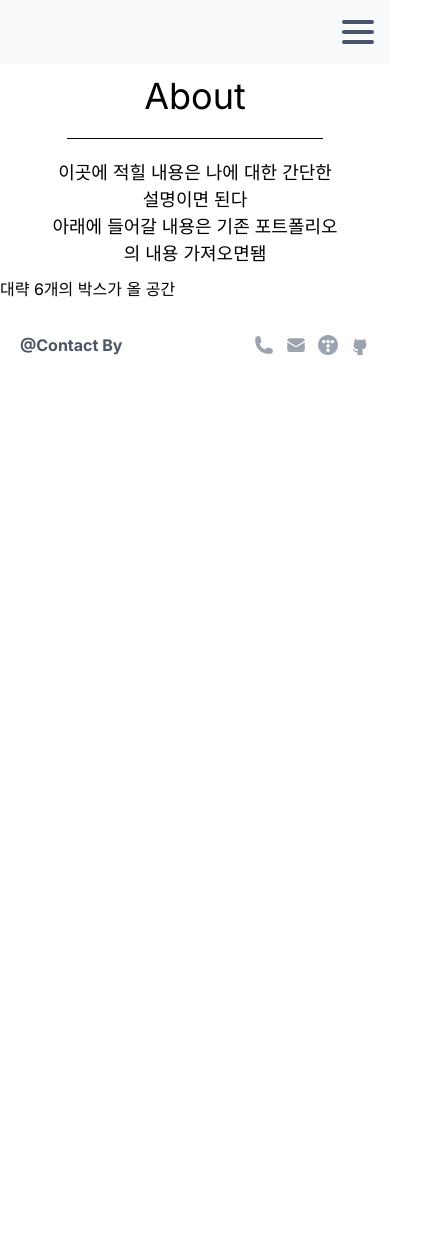
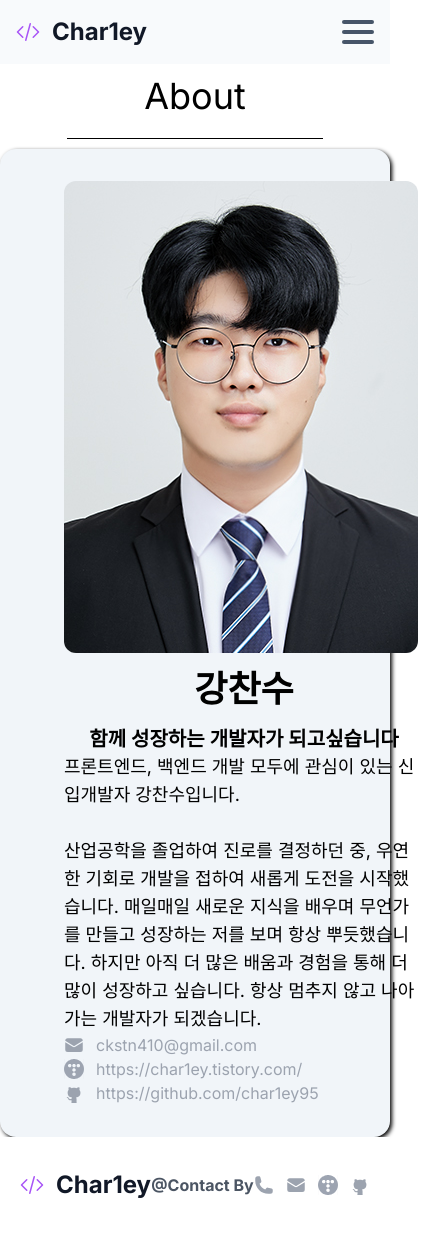
Before and after one commit to char1ey95/char1ey95.github.io, a Next.js app: page /abouts in a window 390 px wide. Shown: the whole page, 424 px wide, since content can reach past the window. Before the commit the page ends 844 px from the top, so only its background shows below. Built offline with nearby package versions, Linux system fonts and the light colour scheme.

Commit message:
Feat: About 페이지 생성

```diff
--- a/src/app/abouts/page.tsx
+++ b/src/app/abouts/page.tsx
@@ -1,3 +1,4 @@
+import About from "@/common/about/about"
 import LgTextBox from "@/components/boxes/lgTextBox"
 import Separator from "@/components/line/separator"
 import MSubject from "@/components/subjects/mSubject"
@@ -7,12 +8,7 @@ const Abouts = () => {
         <div className="mt-16">
             <MSubject>About</MSubject>
             <Separator />
-            <LgTextBox>
-                이곳에 적힐 내용은 나에 대한 간단한 설명이면 된다
-                <br />
-                아래에 들어갈 내용은 기존 포트폴리오의 내용 가져오면됌
-            </LgTextBox>
-            <div>대략 6개의 박스가 올 공간</div>
+            <About />
         </div>
     )
 }
--- a/src/app/page.tsx
+++ b/src/app/page.tsx
@@ -1,5 +1,6 @@
 import Hero from "@/common/hero/hero"
 import ProjectCard from "@/common/project/project"
+import Skill from "@/common/skill/skill"
 import LgTextBox from "@/components/boxes/lgTextBox"
 import Separator from "@/components/line/separator"
 import SubjectSeparator from "@/components/line/subjectSeparator"
@@ -34,10 +35,7 @@ export default async function Home() {
         </LgTextBox>
         <div>대략 6개의 박스가 올 공간</div>
       </div>
-      <div className="">
-        <MSubject>Skill</MSubject>
-        <SubjectSeparator />
-      </div>
+      <Skill />
       <div className="flex py-6 px-40 flex-col items-center gap-6 self-stretch">
         <div className="flex flex-col items-center">
           <MSubject>Project</MSubject>
--- a/src/app/projects/page.tsx
+++ b/src/app/projects/page.tsx
@@ -1,4 +1,5 @@
 import ProjectCard from "@/common/project/project"
+import SimpleDesc from "@/components/description/simpleDesc";
 import SubjectSeparator from "@/components/line/subjectSeparator"
 import MSubject from "@/components/subjects/mSubject"
 import { DATABASE_ID, options } from "@/config";
@@ -22,6 +23,7 @@ const Projects = async () => {
             <div className="flex flex-col items-center">
                 <MSubject>Project</MSubject>
                 <SubjectSeparator />
+                <SimpleDesc>진행해왔던 프로젝트입니다</SimpleDesc>
             </div>
             {/* <div className="flex w-[68.8125rem] justify-center items-center gap-[4.6875rem]"> */}
             <div className="grid grid-cols-1 min-[1375px]:grid-cols-2 justify-between justify-items-center gap-4">
--- /dev/null
+++ b/src/common/about/about.tsx
@@ -0,0 +1,49 @@
+import photo from "@/images/profile/profile.jpg"
+import GithubSvg from "@/svg/github"
+import MailSvg from "@/svg/mail"
+import TistorySvg from "@/svg/tistory"
+import Image from "next/image"
+import Link from "next/link"
+
+export default function About() {
+    return (
+        <div className="max-w-[75rem] dark:bg-slate-800 bg-slate-100 flex max-md:flex-col justify-between my-0 mx-auto py-8 px-16 rounded-2xl shadow-custom shadow-slate-200">
+            <div className="w-[22.5rem]">
+                <Image src={photo} alt="" className="rounded-xl" />
+            </div>
+            <div className="w-[22.5rem] md:w-[42.5rem] flex flex-col">
+                <h1 className="max-md:my-4 h-1/6 text-center font-bold text-4xl md:text-5xl">강찬수</h1>
+                <div className="h-1/6 text-center font-semibold text-xl md:text-2xl">
+                    <p>함께 성장하는 개발자가 되고싶습니다</p>
+                </div>
+                <div className="h-3/6 text-lg md:text-xl">
+                    프론트엔드, 백엔드 개발 모두에 관심이 있는 신입개발자 강찬수입니다.
+                    <br />
+                    <br />
+                    산업공학을 졸업하여 진로를 결정하던 중, 우연한 기회로 개발을 접하여 새롭게 도전을 시작했습니다.
+                    매일매일 새로운 지식을 배우며 무언가를 만들고 성장하는 저를 보며 항상 뿌듯했습니다. 하지만 아직 더 많은 배움과 경험을 통해 더 많이 성장하고 싶습니다. 항상 멈추지 않고 나아가는 개발자가 되겠습니다.
+                </div>
+                <div className="h-1/6">
+                    <Link href='mailto:ckstn410@gmail.com' className="text-gray-400 flex">
+                        <MailSvg />
+                        <div className="ml-3">
+                            ckstn410@gmail.com
+                        </div>
+                    </Link>
+                    <Link href='https://char1ey.tistory.com/' className="text-gray-400 flex">
+                        <TistorySvg />
+                        <div className="ml-3">
+                            https://char1ey.tistory.com/
+                        </div>
+                    </Link>
+                    <Link href='https://github.com/char1ey95' className="text-gray-400 flex">
+                        <GithubSvg />
+                        <div className="ml-3">
+                            https://github.com/char1ey95
+                        </div>
+                    </Link>
+                </div>
+            </div>
+        </div>
+    )
+}
--- a/src/common/footer/footer.tsx
+++ b/src/common/footer/footer.tsx
@@ -15,7 +15,7 @@ const Footer = () => {
                     <Link href='sms:01039968561' className="text-gray-400">
                         <TelSvg />
                     </Link>
-                    <Link href='mailto:ckstn510@naver.com' className="ml-3 text-gray-400">
+                    <Link href='mailto:ckstn410@gmail.com' className="ml-3 text-gray-400">
                         <MailSvg />
                     </Link>
                     <Link href={'https://char1ey.tistory.com/'} className="ml-3 text-gray-400">
--- a/src/common/hero/hero.tsx
+++ b/src/common/hero/hero.tsx
@@ -6,7 +6,7 @@ import Image from 'next/image'
 
 export default function Hero() {
     return (
-        <div className="flex w-full py-6 px-64 flex-col justify-center items-center gap-2.5">
+        <div className="flex w-full py-6 flex-col justify-center items-center gap-2.5">
             <div className="flex flex-col justify-center items-center gap-6 self-stretch">
                 <div className="flex flex-col justify-center items-center gap-6 self-stretch">
                     <LgSubject>
@@ -17,7 +17,7 @@ export default function Hero() {
                         프론트엔드와 백엔드 모두에 관심이 많고, 항상 성실하게 배우고 있습니다.
                     </LgTextBox>
                 </div>
-                <div className="flex  w-[30rem] justify-center items-center gap-16">
+                <div className="flex w-[30rem] justify-center items-center gap-16 max-md:w-[20rem]">
                     <HeroBtn>Projects</HeroBtn>
                     <HeroBtn>Contact</HeroBtn>
                 </div>
--- a/src/common/skill/skill.tsx
+++ b/src/common/skill/skill.tsx
@@ -20,13 +20,14 @@ import StackImageBox from "@/components/boxes/stackImageBox"
 import StackTextBox from "@/components/boxes/stackTextBox"
 import StackCard from "@/components/cards/stackCard"
 import StackSubject from "@/components/subjects/stackSubject"
-
+import SimpleDesc from "@/components/description/simpleDesc"
 
 export default function Skill() {
     return (
         <div className="mt-16">
             <MSubject>Skill</MSubject>
             <SubjectSeparator />
+            <SimpleDesc>사용할 수 있는 스택들과 간단한 설명입니다</SimpleDesc>
             <div className="px-40 py-6">
                 <div className="grid grid-cols-1 min-[1140px]:grid-cols-2 min-[1500px]:grid-cols-3 justify-items-center gap-y-10">
                     <StackCard>
--- a/src/components/button/HeroBtn.tsx
+++ b/src/components/button/HeroBtn.tsx
@@ -1,5 +1,5 @@
 export default function HeroBtn({ children }: any) {
     return (
-        <button className="flex w-52 py-2.5 px-[2.125rem] justify-center items-center gap-2.5 shrink-0 rounded-lg bg-slate-900 text-slate-200 text-2xl font-normal transition-all hover:text-slate-900 hover:bg-slate-200">{children}</button>
+        <button className="flex w-52 max-md:w-40 py-2.5 px-[2.125rem] justify-center items-center gap-2.5 shrink-0 rounded-lg bg-slate-900 text-slate-200 text-2xl max-md:text-xl font-normal transition-all hover:text-slate-900 hover:bg-slate-200">{children}</button>
     )
 }
--- /dev/null
+++ b/src/components/description/simpleDesc.tsx
@@ -0,0 +1,5 @@
+export default function SimpleDesc({ children }: { children: string }) {
+    return (
+        <div className="flex items-center justify-center text-2xl h-20">{children}</div>
+    )
+}
--- a/src/components/logo/Logo.tsx
+++ b/src/components/logo/Logo.tsx
@@ -2,7 +2,7 @@ import Link from "next/link"
 
 const Logo = () => {
     return (
-        <Link href={"/"} className="hidden min-[512px]:flex title-font font-medium items-center text-gray-900 mb-0">
+        <Link href={"/"} className="flex title-font font-medium items-center text-gray-900 mb-0">
             <svg xmlns="http://www.w3.org/2000/svg" viewBox="0 0 24 24" fill="currentColor" className="w-6 h-6 text-purple-500">
                 <path fillRule="evenodd" d="M14.447 3.027a.75.75 0 01.527.92l-4.5 16.5a.75.75 0 01-1.448-.394l4.5-16.5a.75.75 0 01.921-.526zM16.72 6.22a.75.75 0 011.06 0l5.25 5.25a.75.75 0 010 1.06l-5.25 5.25a.75.75 0 11-1.06-1.06L21.44 12l-4.72-4.72a.75.75 0 010-1.06zm-9.44 0a.75.75 0 010 1.06L2.56 12l4.72 4.72a.75.75 0 11-1.06 1.06L.97 12.53a.75.75 0 010-1.06l5.25-5.25a.75.75 0 011.06 0z" clipRule="evenodd" />
             </svg>
--- a/src/components/subjects/lgSubject.tsx
+++ b/src/components/subjects/lgSubject.tsx
@@ -1,6 +1,6 @@
 export default function LgSubject({ children }: any) {
     return (
-        <div className="flex py-[0.625rem] px-0 justify-center items-center gap-2.5 self-stretch text-center text-5xl font-normal leading-normal">
+        <div className="flex py-[0.625rem] px-0 justify-center items-center gap-2.5 self-stretch text-center text-5xl font-normal leading-normal max-md:text-3xl">
             {children}
         </div>
     )
```
Also changed, not shown: src/common/header/header.tsx (+0 -9 lines), src/images/profile/profile.jpg (added).
